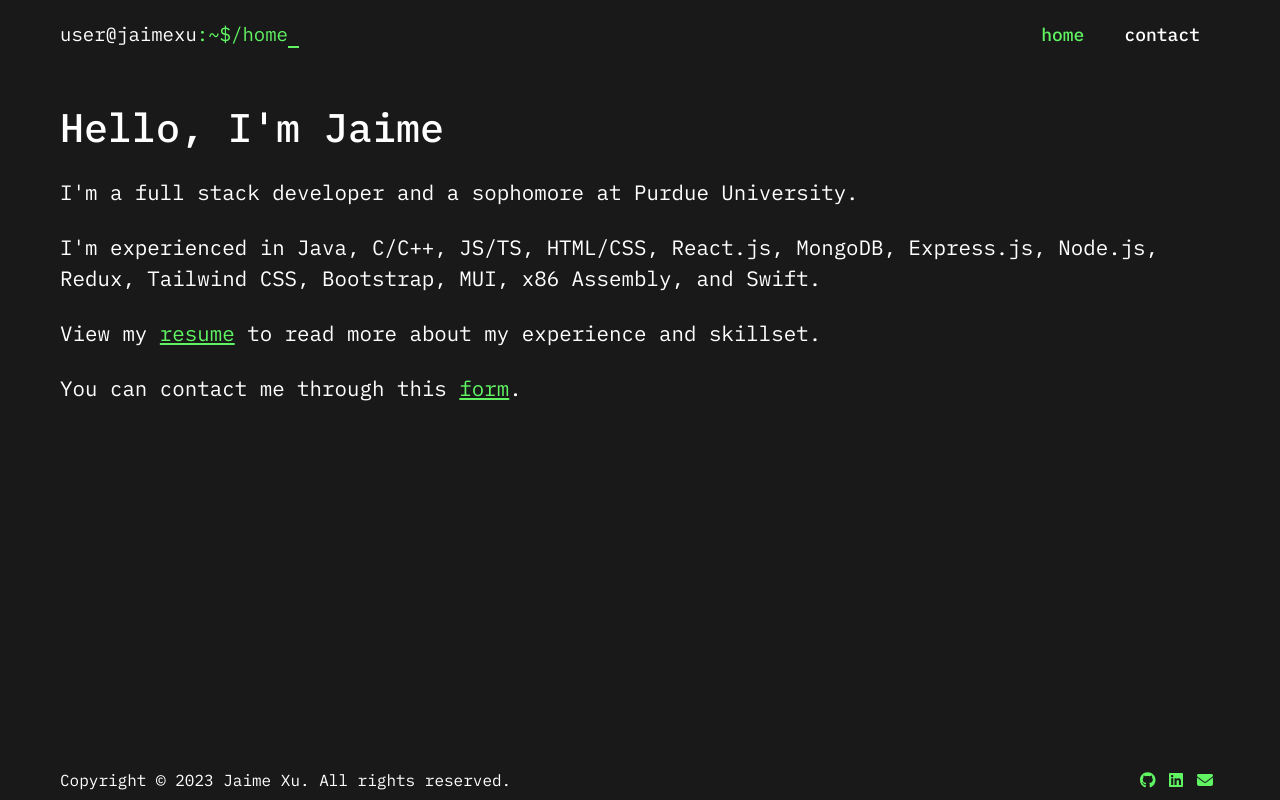
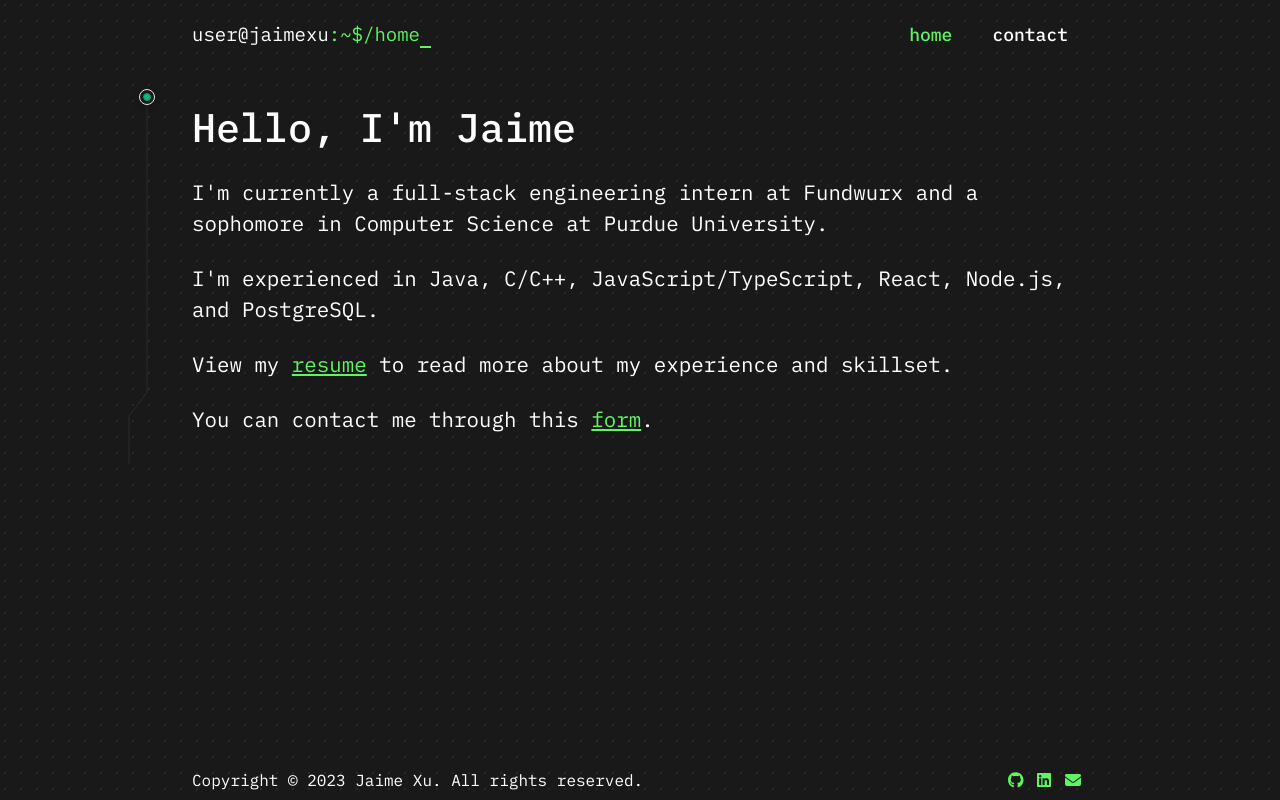
Before and after one commit to jaimexu8/jaimexu.dev, a React (Vite) app: page / in a window 1280 px wide. Built offline with nearby package versions, Linux system fonts and the light colour scheme.

Commit message:
added ui components

```diff
--- /dev/null
+++ b/src/Components/tracing-beam.tsx
@@ -0,0 +1,138 @@
+"use client";
+import React, { useEffect, useRef, useState } from "react";
+import {
+  motion,
+  useTransform,
+  useScroll,
+  useVelocity,
+  useSpring,
+} from "framer-motion";
+import { cn } from "../utils/cn";
+
+export const TracingBeam = ({
+  children,
+  className,
+}: {
+  children: React.ReactNode;
+  className?: string;
+}) => {
+  const ref = useRef<HTMLDivElement>(null);
+  const { scrollYProgress } = useScroll({
+    target: ref,
+    offset: ["start start", "end start"],
+  });
+
+  // track velocity of scroll to increase or decrease distance between svg gradient y coordinates.
+  const scrollYProgressVelocity = useVelocity(scrollYProgress);
+  const [velo, setVelocity] = React.useState(0);
+
+  const contentRef = useRef<HTMLDivElement>(null);
+
+  const [svgHeight, setSvgHeight] = useState(0);
+
+  useEffect(() => {
+    if (contentRef.current) {
+      setSvgHeight(contentRef.current.offsetHeight);
+    }
+  }, []);
+  useEffect(() => {
+    return scrollYProgressVelocity.onChange((latestVelocity) => {
+      setVelocity(latestVelocity);
+    });
+  }, []);
+
+  const y1 = useSpring(
+    useTransform(scrollYProgress, [0, 0.8], [50, svgHeight]),
+    {
+      stiffness: 500,
+      damping: 90,
+    }
+  );
+  const y2 = useSpring(
+    useTransform(scrollYProgress, [0, 1], [50, svgHeight - 200]),
+    {
+      stiffness: 500,
+      damping: 90,
+    }
+  );
+
+  return (
+    <motion.div
+      ref={ref}
+      className={cn("relative w-full max-w-4xl mx-auto h-full", className)}
+    >
+      <div className="absolute -left-20 top-3">
+        <motion.div
+          transition={{
+            duration: 0.2,
+            delay: 0.5,
+          }}
+          animate={{
+            boxShadow:
+              scrollYProgress.get() > 0
+                ? "none"
+                : "rgba(0, 0, 0, 0.24) 0px 3px 8px",
+          }}
+          className="ml-[27px] h-4 w-4 rounded-full border border-netural-200 shadow-sm flex items-center justify-center"
+        >
+          <motion.div
+            transition={{
+              duration: 0.2,
+              delay: 0.5,
+            }}
+            animate={{
+              backgroundColor:
+                scrollYProgress.get() > 0 ? "white" : "var(--emerald-500)",
+              borderColor:
+                scrollYProgress.get() > 0 ? "white" : "var(--emerald-600)",
+            }}
+            className="h-2 w-2 rounded-full border border-neutral-300 bg-white"
+          />
+        </motion.div>
+        <svg
+          viewBox={`0 0 20 ${svgHeight}`}
+          width="20"
+          height={svgHeight} // Set the SVG height
+          className=" ml-4 hidden lg:block"
+          aria-hidden="true"
+        >
+          <motion.path
+            d={`M 1 0V -36 l 18 24 V ${svgHeight * 0.8} l -18 24V ${svgHeight}`}
+            fill="none"
+            stroke="#9091A0"
+            strokeOpacity="0.16"
+            transition={{
+              duration: 10,
+            }}
+          ></motion.path>
+          <motion.path
+            d={`M 1 0V -36 l 18 24 V ${svgHeight * 0.8} l -18 24V ${svgHeight}`}
+            fill="none"
+            stroke="url(#gradient)"
+            strokeWidth="1.25"
+            className="motion-reduce:hidden"
+            transition={{
+              duration: 10,
+            }}
+          ></motion.path>
+          <defs>
+            <motion.linearGradient
+              id="gradient"
+              gradientUnits="userSpaceOnUse"
+              x1="0"
+              x2="0"
+              y1={y1} // set y1 for gradient
+              y2={y2} // set y2 for gradient
+            >
+              <stop stopColor="#18CCFC" stopOpacity="0"></stop>
+              <stop stopColor="#18CCFC"></stop>
+              <stop offset="0.325" stopColor="#6344F5"></stop>
+              <stop offset="1" stopColor="#AE48FF" stopOpacity="0"></stop>
+            </motion.linearGradient>
+          </defs>
+        </svg>
+      </div>
+      <div ref={contentRef}>{children}</div>
+    </motion.div>
+  );
+};
--- a/src/index.css
+++ b/src/index.css
@@ -1,4 +1,4 @@
-@import url('https://fonts.googleapis.com/css2?family=Bebas+Neue&family=IBM+Plex+Mono:wght@400;500&display=swap');
+@import url("https://fonts.googleapis.com/css2?family=Bebas+Neue&family=IBM+Plex+Mono:wght@400;500&display=swap");
 @tailwind base;
 @tailwind components;
 @tailwind utilities;
@@ -8,7 +8,7 @@ body {
   background-color: #191919;
   color: white;
   color-scheme: light dark;
-  font-family: 'IBM Plex Mono', monospace, 'Bebas Neue', sans-serif;
+  font-family: "IBM Plex Mono", monospace, "Bebas Neue", sans-serif;
 }
 
 .layout {
@@ -58,5 +58,5 @@ body {
 }
 
 .content-link {
-  color:#60F463;
+  color: #60f463;
 }
--- a/src/routes/contact.tsx
+++ b/src/routes/contact.tsx
@@ -1,6 +1,6 @@
-import Header from "../Components/header/Header";
-import Footer from "../Components/footer/Footer";
-import { ContactForm } from "../Components/ContactForm";
+import Header from "../Components/header/header";
+import Footer from "../Components/footer/footer";
+import { ContactForm } from "../Components/contact-form";
 
 function Contact() {
   return (
--- a/src/routes/my-work.tsx
+++ b/src/routes/my-work.tsx
@@ -1,5 +1,5 @@
-import Header from "../Components/header/Header";
-import Footer from "../Components/footer/Footer";
+import Header from "../Components/header/header";
+import Footer from "../Components/footer/footer";
 
 function MyWork() {
   return (
--- a/src/routes/root.tsx
+++ b/src/routes/root.tsx
@@ -1,22 +1,25 @@
 import { Link } from "react-router-dom";
-import Header from "../Components/header/Header";
-import Footer from "../Components/footer/Footer";
+import Header from "../Components/header/header";
+import Footer from "../Components/footer/footer";
+import { TracingBeam } from "../Components/tracing-beam";
 
 function Root() {
   return (
+    <div className="min-h-screen w-full bg-[#191919] bg-dot-white/[0.15] relative flex items-center justify-center">
       <div className="layout">
         <Header currentPage="home" />
         <div className="main">
           <div className="content">
+            <TracingBeam>
               <h1>Hello, I'm Jaime</h1>
               <h3>
-            I'm a full stack developer and a sophomore at Purdue University.
+                I'm currently a full-stack engineering intern at Fundwurx and a
+                sophomore in Computer Science at Purdue University.
               </h3>
               <br />
               <h3>
-            I'm experienced in Java, C/C++, JS/TS, HTML/CSS, React.js, MongoDB,
-            Express.js, Node.js, Redux, Tailwind CSS, Bootstrap, MUI, x86
-            Assembly, and Swift.
+                I'm experienced in Java, C/C++, JavaScript/TypeScript, React,
+                Node.js, and PostgreSQL.
               </h3>
               <br />
               <h3>
@@ -39,9 +42,11 @@ function Root() {
                 </Link>
                 .
               </h3>
+            </TracingBeam>
           </div>
         </div>
         <Footer />
+      </div>
     </div>
   );
 }
--- /dev/null
+++ b/src/utils/cn.ts
@@ -0,0 +1,6 @@
+import { ClassValue, clsx } from "clsx";
+import { twMerge } from "tailwind-merge";
+
+export function cn(...inputs: ClassValue[]) {
+  return twMerge(clsx(inputs));
+}
--- a/tailwind.config.js
+++ /dev/null
@@ -1,8 +0,0 @@
-/** @type {import('tailwindcss').Config} */
-export default {
-  content: ["./src/**/*.{js,jsx,ts,tsx}"],
-  theme: {
-    extend: {},
-  },
-  plugins: [],
-}
--- /dev/null
+++ b/tailwind.config.ts
@@ -0,0 +1,51 @@
+const defaultTheme = require("tailwindcss/defaultTheme");
+const svgToDataUri = require("mini-svg-data-uri");
+const colors = require("tailwindcss/colors");
+const {
+  default: flattenColorPalette,
+} = require("tailwindcss/lib/util/flattenColorPalette");
+
+/** @type {import('tailwindcss').Config} */
+module.exports = {
+  content: ["./src/**/*.{ts,tsx}"],
+  darkMode: "class",
+  theme: {
+    // rest of the code
+  },
+  plugins: [
+    addVariablesForColors,
+    function ({ matchUtilities, theme }: any) {
+      matchUtilities(
+        {
+          "bg-grid": (value: any) => ({
+            backgroundImage: `url("${svgToDataUri(
+              `<svg xmlns="http://www.w3.org/2000/svg" viewBox="0 0 32 32" width="32" height="32" fill="none" stroke="${value}"><path d="M0 .5H31.5V32"/></svg>`
+            )}")`,
+          }),
+          "bg-grid-small": (value: any) => ({
+            backgroundImage: `url("${svgToDataUri(
+              `<svg xmlns="http://www.w3.org/2000/svg" viewBox="0 0 32 32" width="8" height="8" fill="none" stroke="${value}"><path d="M0 .5H31.5V32"/></svg>`
+            )}")`,
+          }),
+          "bg-dot": (value: any) => ({
+            backgroundImage: `url("${svgToDataUri(
+              `<svg xmlns="http://www.w3.org/2000/svg" viewBox="0 0 32 32" width="16" height="16" fill="none"><circle fill="${value}" id="pattern-circle" cx="10" cy="10" r="1.6257413380501518"></circle></svg>`
+            )}")`,
+          }),
+        },
+        { values: flattenColorPalette(theme("backgroundColor")), type: "color" }
+      );
+    },
+  ],
+};
+
+function addVariablesForColors({ addBase, theme }: any) {
+  let allColors = flattenColorPalette(theme("colors"));
+  let newVars = Object.fromEntries(
+    Object.entries(allColors).map(([key, val]) => [`--${key}`, val])
+  );
+
+  addBase({
+    ":root": newVars,
+  });
+}
```
Also changed, not shown: package.json (+6 -1 lines), src/Components/contact-form.tsx (renamed from src/Components/ContactForm.tsx), 2 other files (tests, documents, lock files or other folders). Lines whose indentation alone changed are shown as unchanged.
